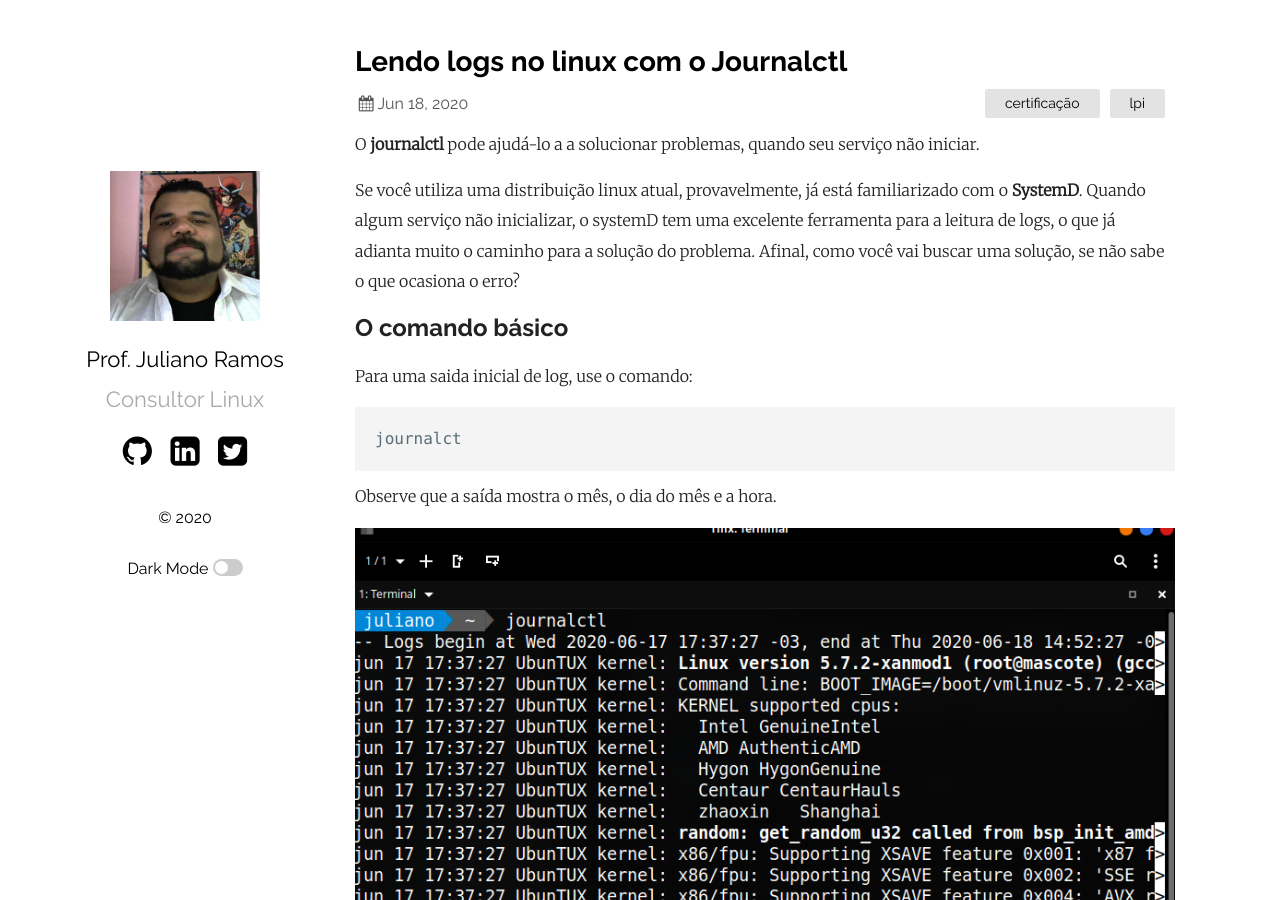
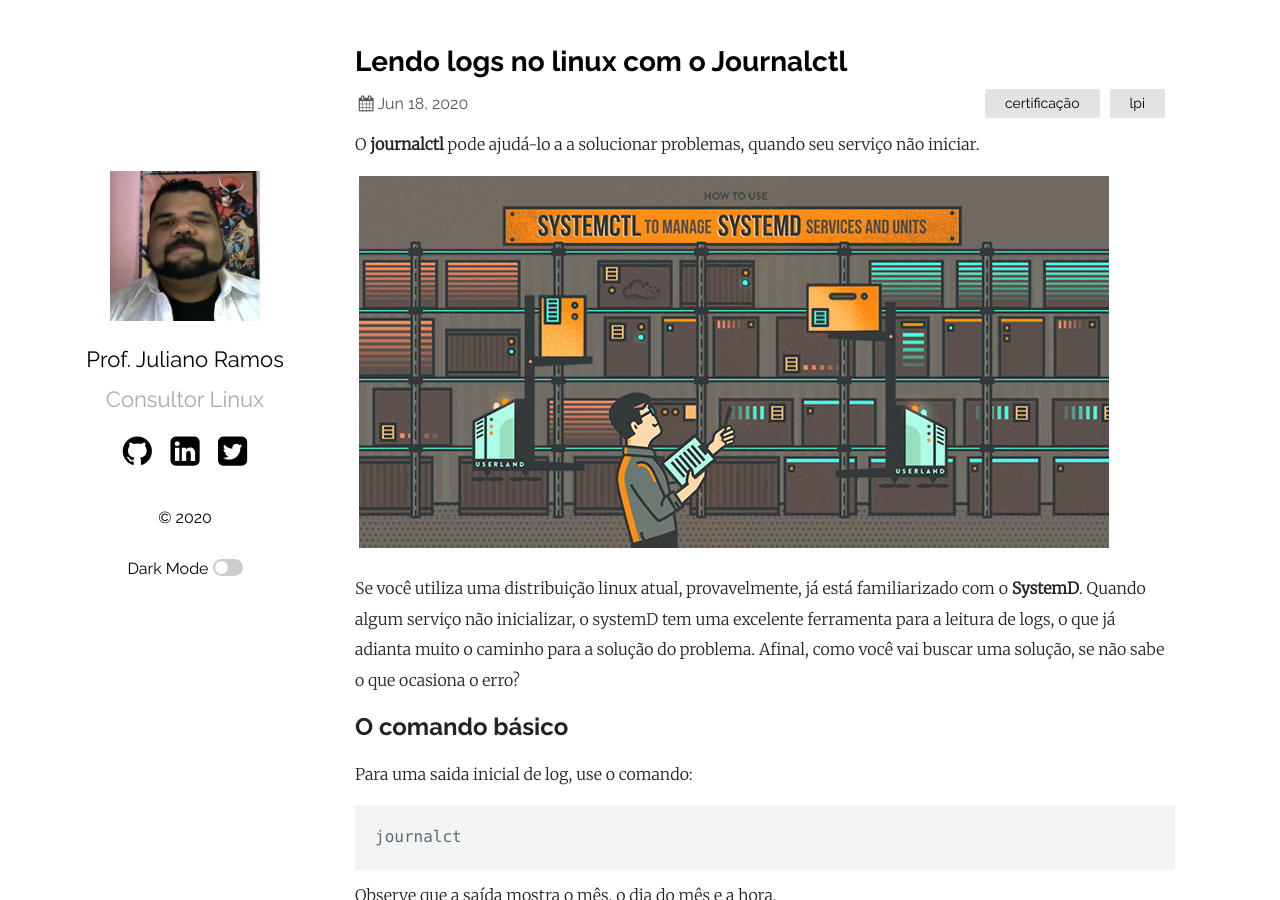
Before and after one commit to convergencialivre/profjulianoramos.github.io, a Jekyll site: the page built from _posts/2020-6-18-comandojournal.md, in a window 1280 px wide and 900 px high. Built offline with Jekyll 4.4.1, drawn with Linux system fonts in a browser that asks for light colours; comment, search, counter and statistics services are not loaded.

Commit message:
imagem systemd

```diff
--- a/_posts/2020-6-18-comandojournal.md
+++ b/_posts/2020-6-18-comandojournal.md
@@ -6,6 +6,8 @@ categories: certificação lpi
 ---
 
 O **journalctl** pode ajudá-lo a a solucionar problemas, quando seu serviço não iniciar.
+
+![systemd](/images/systemd.png)
 
 Se você utiliza uma distribuição linux atual, provavelmente, já está familiarizado com o **SystemD**. Quando algum serviço não inicializar, o systemD tem uma excelente ferramenta para a leitura de logs, o que já adianta muito o caminho para a solução do problema. Afinal, como você vai buscar uma solução, se não sabe o que ocasiona o erro?
 
```
